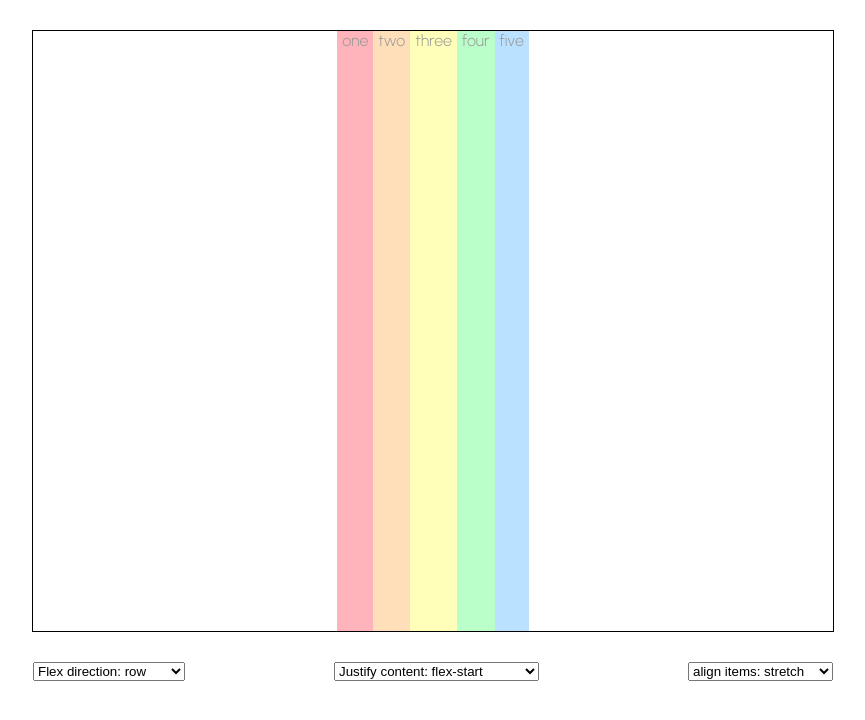
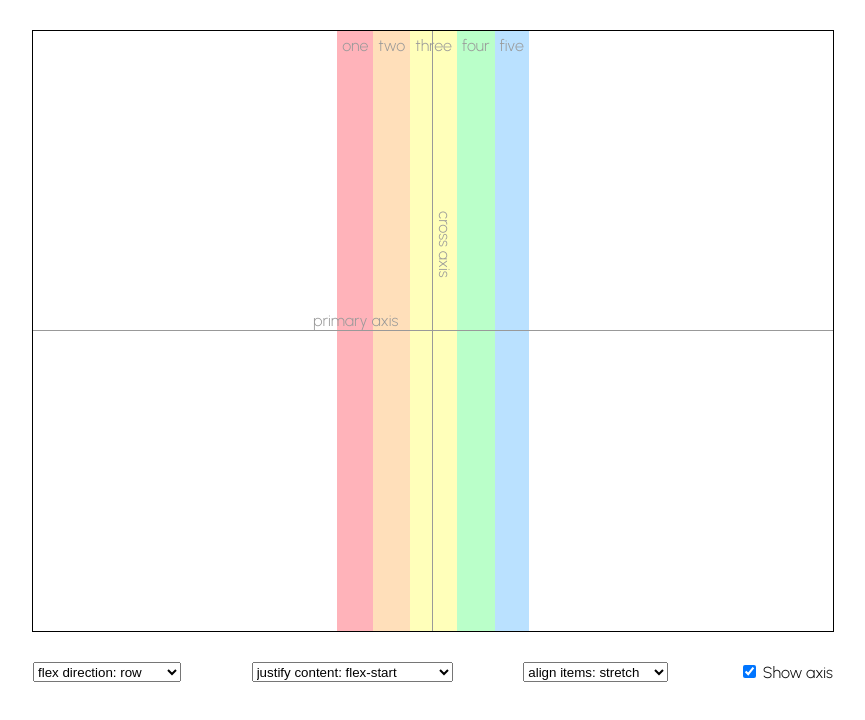
Before and after one commit to biokah/flexbox-demo, a plain HTML site: page index.html in a window 1280 px wide. Shown: the whole page, without its empty margins (207-1072 px from the left). Drawn offline with Linux system fonts and the light colour scheme.

Commit message:
adding checkbox to toggle axis

```diff
--- a/css/main.css
+++ b/css/main.css
@@ -1,8 +1,6 @@
 body {
     font-family: 'Urbanist', sans-serif;
-
 }
-
 
 .demo-container {
     height: 600px;
@@ -11,8 +9,49 @@ body {
     border: 1px solid black;
     justify-content: center;
     margin: 30px auto 0 auto;
+    position: relative;
+}
 
+.demo-container::before {
+    content: '';
+    width: 1px;
+    height: 100%;
+    background-color: #999999;
+    position: absolute;
+    top: 0;
+    left: calc(50% - 1px);
 }
+
+.demo-container::after {
+    content: '';
+    height: 1px;
+    width: 100%;
+    background-color: #999999;
+    position: absolute;
+    left: 0;
+    top: calc(50% - 1px);
+}
+
+.x, .y {
+    position: absolute;
+    color: #999999;
+}
+
+.x {
+    top: calc(50% - 20px);
+    left: calc(50% - 120px)
+}
+
+.y {
+    top: calc(50% - 120px);
+    left: calc(50% + 2px);
+    writing-mode: vertical-rl;
+}
+
+.x.hidden, .y.hidden, .demo-container.hidden::after, .demo-container.hidden::before {
+    display: none;
+}
+
 
 .controlers-container {
     display: flex;
@@ -24,8 +63,7 @@ body {
 
 .item {
     color: #999999;
-    padding-left: 5px;
-    padding-right: 5px;
+    padding: 5px;
 }
 
 .one {
--- a/index.html
+++ b/index.html
@@ -17,27 +17,34 @@
         <div class="item three">three</div>
         <div class="item four">four</div>
         <div class="item five">five</div>
+        <div class="y axis">cross axis</div>
+        <div class="x axis">primary axis</div>
     </div>
     <div class="controlers-container">
         <select name="flexDirection" class="dropdown" id="flex-direction">
-            <option value="row">Flex direction: row</option>
-            <option value="column">Flex direction: column</option>
+            <option value="row">flex direction: row</option>
+            <option value="column">flex direction: column</option>
         </select>
         <select name="justifyContent" class="dropdown" id="justify-content">
-            <option value="flex-start">Justify content: flex-start</option>
-            <option value="flex-end">Justify content: flex-end</option>
-            <option value="center">Justify content: center</option>
-            <option value="space-between">Justify content: space between</option>
-            <option value="space-around">Justify content: space around</option>
-            <option value="space-evenly">Justify content: space evenly</option>
+            <option value="flex-start">justify content: flex-start</option>
+            <option value="flex-end">justify content: flex-end</option>
+            <option value="center">justify content: center</option>
+            <option value="space-between">justify content: space between</option>
+            <option value="space-around">justify content: space around</option>
+            <option value="space-evenly">justify content: space evenly</option>
         </select>
         <select name="alignItems" class="dropdown" id="align-items">
             <option value="stretch">align items: stretch</option>
             <option value="flex-start">align items: flex-start</option>
             <option value="flex-end">align items: flex-end</option>
-            <option value="center">center</option>
-            <option value="baseline">baseline</option>
+            <option value="center">align items:center</option>
+            <option value="baseline">align items: baseline</option>
         </select>
+        <div>
+            <input id="axis-checkbox" type="checkbox" checked>
+            <label for="">Show axis</label>
+        </div>
+
     </div>
     <script src="js/index.js"></script>
 </body>
--- a/js/index.js
+++ b/js/index.js
@@ -1,17 +1,33 @@
-const demoContainer = document.getElementsByClassName('demo-container')[0]
+const demoContainer = document.getElementsByClassName('demo-container')[0];
+const axisElements = document.getElementsByClassName('axis')
 
 const init = () => {
-    console.log(demoContainer)
     const dropdowns = document.getElementsByClassName('dropdown');
-    const dropdownElements = Array.from(dropdowns)
+    const dropdownElements = Array.from(dropdowns);
     dropdownElements.forEach(item => {
-        item.addEventListener('change', addValue)
+        item.addEventListener('change', addValue);
     })
+    document.getElementById('axis-checkbox').addEventListener('change', toggleAxis);
 }
 
 const addValue = (e) => {
     demoContainer.style[e.target.name] = e.target.value;
-    console.log('change', e.target.value, e.target.name)
+    if(e.target.name === 'flexDirection') {
+        setAxis(e.target.value);
+    }
+
+}
+
+const toggleAxis = (e) => {
+    Array.from(axisElements).forEach(item => {
+        item.classList.toggle('hidden');
+    })
+    demoContainer.classList.toggle('hidden');
+}
+
+const setAxis = (value) => {
+    axisElements[0].innerText = value === 'row' ? 'cross axis' : 'primary axis'
+    axisElements[1].innerText = value === 'row' ? 'primary axis' : 'cross axis'
 }
 
 init();
```
